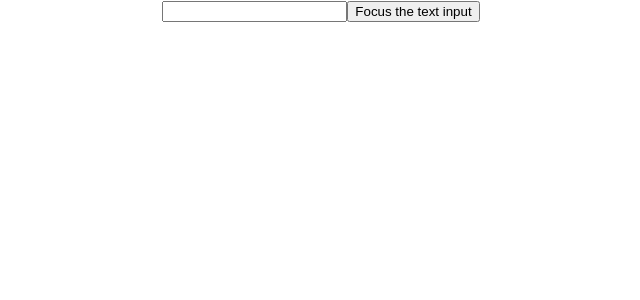
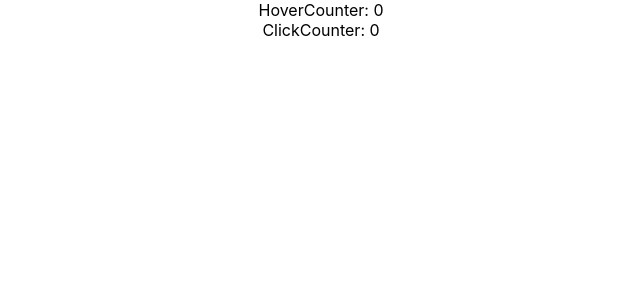
Before and after one commit to sanketjo96/react-training-challenges, a React (Create React App) app in the folder my-app/: page / in a window 1280 px wide. Shown: the top 300 px of the page, without its empty margins (319-959 px from the left). Built offline with nearby package versions, Linux system fonts and the light colour scheme.

Commit message:
adding changes for hoc

```diff
--- a/my-app/src/App.js
+++ b/my-app/src/App.js
@@ -1,10 +1,13 @@
 import './App.css';
-import InputParent from './Sample/InputParent';
+import ClickCounter from './Sample/ClickCounter';
+import HoverCounter from './Sample/HoverCounter';
+
 
 function App() {
   return (
     <div className="App">
-      <InputParent></InputParent>
+      <HoverCounter label={'HoverCounter'}></HoverCounter>
+      <ClickCounter label={'ClickCounter'}></ClickCounter>
     </div>
   );
 }
--- /dev/null
+++ b/my-app/src/HOC/CounterHOC.jsx
@@ -0,0 +1,25 @@
+import React, { Component } from 'react'
+
+export const Counter = (TargetComponent) => {
+    class CounterHOC extends Component {
+        constructor(props) {
+            super()
+            this.state = {
+                count: 0
+            }
+        }
+
+        setCount = () => {
+            this.setState((Pstate) => ({ count: Pstate.count + 1 }))
+        }
+
+
+        render() {
+            return (
+                <TargetComponent {...this.props} count={this.state.count} setCount={this.setCount}></TargetComponent>
+            )
+        }
+    }
+
+    return CounterHOC
+}
--- /dev/null
+++ b/my-app/src/Sample/ClickCounter.jsx
@@ -0,0 +1,12 @@
+import React, { Component } from 'react'
+import { Counter } from '../HOC/CounterHOC'
+
+class ClickCounter extends Component {
+    render() {
+        return (
+            <div onClick={this.props.setCount}>{this.props.label}: {this.props.count}</div>
+        )
+    }
+}
+
+export default Counter(ClickCounter)
--- a/my-app/src/Sample/CustomTextInput.jsx
+++ /dev/null
@@ -1,32 +0,0 @@
-import React, { Component } from 'react'
-
-
-/**
- * 1. Note the way we are creating a ref using createRef, attaching to node and acting
- * 2. Test with callback method (diff btwn using current and direct access)
- */
-export default class CustomTextInput extends Component {
-    constructor() {
-        super()
-        this.textInput = React.createRef()
-    }
-
-    focusTextInput = () => {
-        this.textInput.current.focus()
-    }
-
-    render() {
-        return (
-            <div>
-                <input
-                    type="text"
-                    ref={this.textInput} />
-                <input
-                    type="button"
-                    value="Focus the text input"
-                    onClick={this.focusTextInput}
-                />
-            </div>
-        )
-    }
-}
--- /dev/null
+++ b/my-app/src/Sample/HoverCounter.jsx
@@ -0,0 +1,12 @@
+import React, { Component } from 'react'
+import { Counter } from '../HOC/CounterHOC'
+
+class HoverCounter extends Component {
+  render() {
+    return (
+      <div onMouseOver={this.props.setCount}>{this.props.label}: {this.props.count}</div>
+    )
+  }
+}
+
+export default Counter(HoverCounter)
--- a/my-app/src/Sample/InputParent.jsx
+++ /dev/null
@@ -1,23 +0,0 @@
-import React, { Component } from 'react'
-import CustomTextInput from './CustomTextInput'
-
-/**
- * 1. Note the way we are accessing child instance and triggering its
- * method.
- */
-export default class InputParent extends Component {
-    constructor() {
-        super()
-        this.customInput = React.createRef()
-    }
-
-    focusTextInput = () => {
-        this.customInput.focusTextInput()
-    }
-
-    render() {
-        return (
-            <div> <CustomTextInput ref={this.customInput}></CustomTextInput></div>
-        )
-    }
-}
```
